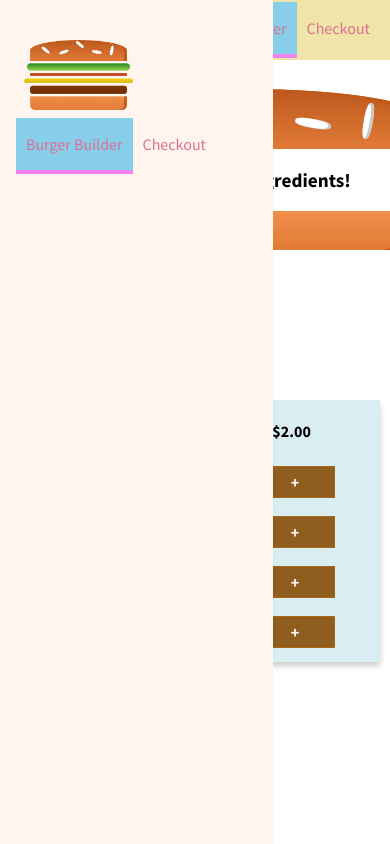
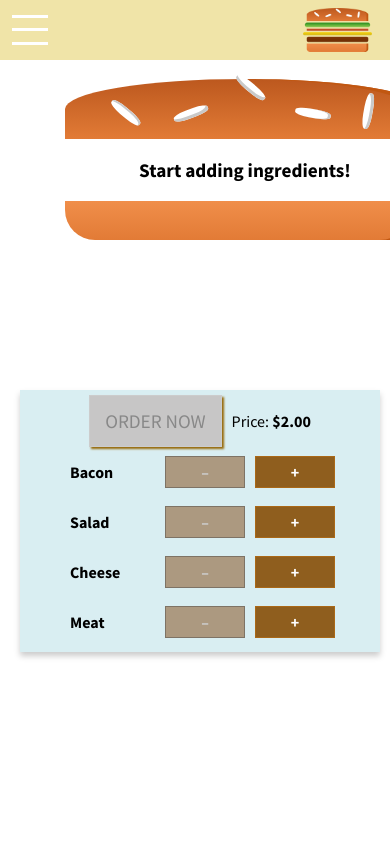
Before and after one commit to vobango/burger-builder, a React app: page / in a window 390 px wide. Shown: the top 844 px of the page. Built offline with nearby package versions, Linux system fonts and the light colour scheme.

Commit message:
Update sidedrawer and toolbar

```diff
--- a/src/components/Layout/Layout.css
+++ b/src/components/Layout/Layout.css
@@ -1,3 +1,3 @@
 .Content {
-    margin: 80px 20px;
+    padding: 70px 20px;
 }
--- a/src/components/Layout/Layout.js
+++ b/src/components/Layout/Layout.js
@@ -1,16 +1,34 @@
-import React, { Fragment } from 'react'
+import React, { Component, Fragment } from 'react'
 import Toolbar from '../Navigation/Toolbar/Toolbar'
 import Sidedrawer from '../Navigation/Sidedrawer/Sidedrawer'
 import classes from './Layout.css'
 
-const layout = (props) => {
-    return (
-        <Fragment>
-          <Toolbar />
-          <Sidedrawer />
-          <main className={classes.Content}>{props.children}</main>
-        </Fragment>
-    )
+class Layout extends Component {
+    state = {
+        showSidedrawer: false
+    }
+
+    sidedrawerClosedHandler = () => {
+        this.setState({ showSidedrawer: false })
+    }
+
+    sidedrawerOpenedHandler = () => {
+        this.setState({ showSidedrawer: true })
+    }
+
+    render () {
+        return (
+            <Fragment>
+                <Sidedrawer
+                    visible={this.state.showSidedrawer}
+                    closed={this.sidedrawerClosedHandler} />
+                <Toolbar clicked={this.sidedrawerOpenedHandler} />
+                <main className={classes.Content}>
+                    {this.props.children}
+                </main>
+            </Fragment>
+        )
+    }
 }
 
-export default layout
+export default Layout
--- a/src/components/Navigation/NavigationItems/NavigationItem/NavigationItem.css
+++ b/src/components/Navigation/NavigationItems/NavigationItem/NavigationItem.css
@@ -22,3 +22,24 @@
     background-color: skyblue;
     border-bottom: 4px solid violet;
 }
+
+@media (max-width: 499px) {
+    .NavigationItem {
+        width: 100%;
+        height: auto;
+    }
+    .NavigationItem a {
+        color: teal;
+        width: 100%;
+        padding: 10px;
+        border-left: 4px solid transparent;
+        border-bottom: none;
+    }
+    .NavigationItem a:hover,
+    .NavigationItem a:active,
+    .NavigationItem a.active {
+        background-color: white;
+        border-bottom: none;
+        border-left: 4px solid violet;
+    }
+}
--- a/src/components/Navigation/NavigationItems/NavigationItems.css
+++ b/src/components/Navigation/NavigationItems/NavigationItems.css
@@ -3,6 +3,13 @@
     padding: 0;
     list-style: none;
     display: flex;
+    flex-flow: column;
     align-items: center;
     height: 100%;
 }
+
+@media (min-width: 500px) {
+    .NavigationItems {
+        flex-flow: row;
+    }
+}
--- a/src/components/Navigation/Sidedrawer/Sidedrawer.css
+++ b/src/components/Navigation/Sidedrawer/Sidedrawer.css
@@ -23,4 +23,6 @@
 .Logo {
     height: 11%;
     background-color: seashell;
+    margin-bottom: 20px;
+    text-align: center;
 }
--- a/src/components/Navigation/Sidedrawer/Sidedrawer.js
+++ b/src/components/Navigation/Sidedrawer/Sidedrawer.js
@@ -1,11 +1,19 @@
-import React from 'react'
+import React, { Fragment } from 'react'
 import Logo from '../../Logo/Logo'
 import NavigationItems from '../NavigationItems/NavigationItems'
+import Backdrop from '../../UI/Backdrop/Backdrop'
 import classes from './Sidedrawer.css'
 
 const sidedrawer = (props) => {
+    let classList = [classes.Sidedrawer, classes.Close]
+    if (props.visible) {
+        classList = [classes.Sidedrawer, classes.Open]
+    }
+
     return (
-        <div className={classes.Sidedrawer}>
+        <Fragment>
+            <Backdrop show={props.visible} hide={props.closed} />
+            <div className={classList.join(' ')}>
                 <div className={classes.Logo}>
                     <Logo />
                 </div>
@@ -13,6 +21,7 @@ const sidedrawer = (props) => {
                     <NavigationItems />
                 </nav>
             </div>
+        </Fragment>
     )
 }
 
--- a/src/components/Navigation/Toolbar/Toolbar.css
+++ b/src/components/Navigation/Toolbar/Toolbar.css
@@ -16,3 +16,33 @@
 .Toolbar nav {
     height: 100;
 }
+
+@media (max-width: 499px) {
+    .DesktopOnly {
+        display: none;
+    }
+}
+
+.DrawerToggle {
+    width: 40px;
+    height: 100%;
+    display: flex;
+    flex-flow: column;
+    justify-content: space-around;
+    align-items: center;
+    padding: 10px 0;
+    box-sizing: border-box;
+    cursor: pointer;
+}
+
+.DrawerToggle div {
+    width: 90%;
+    height: 3px;
+    background-color: white;
+}
+
+@media (min-width: 500px) {
+    .DrawerToggle {
+        display: none;
+    }
+}
--- a/src/components/Navigation/Toolbar/Toolbar.js
+++ b/src/components/Navigation/Toolbar/Toolbar.js
@@ -6,9 +6,13 @@ import classes from './Toolbar.css'
 const toolbar = (props) => {
     return (
     <header className={classes.Toolbar}>
-        <div>Menu</div>
+        <div onClick={props.clicked} className={classes.DrawerToggle}>
+            <div/>
+            <div/>
+            <div/>
+        </div>
         <Logo />
-        <nav>
+        <nav className={classes.DesktopOnly}>
             <NavigationItems />
         </nav>
     </header>
```
Also changed, not shown: src/components/Navigation/Toolbar/NavigationItems.css (added, +23 -0 lines). Lines whose indentation alone changed are shown as unchanged.
